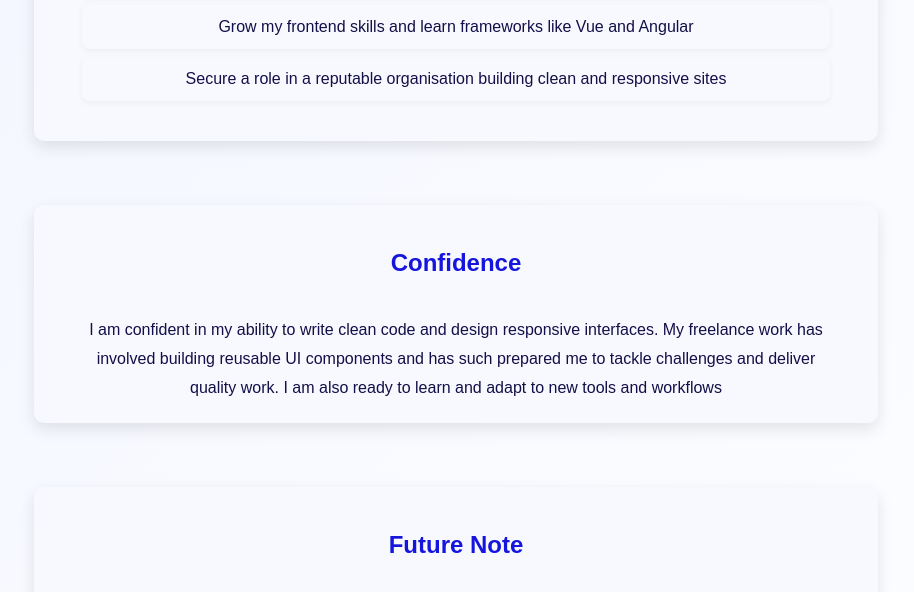
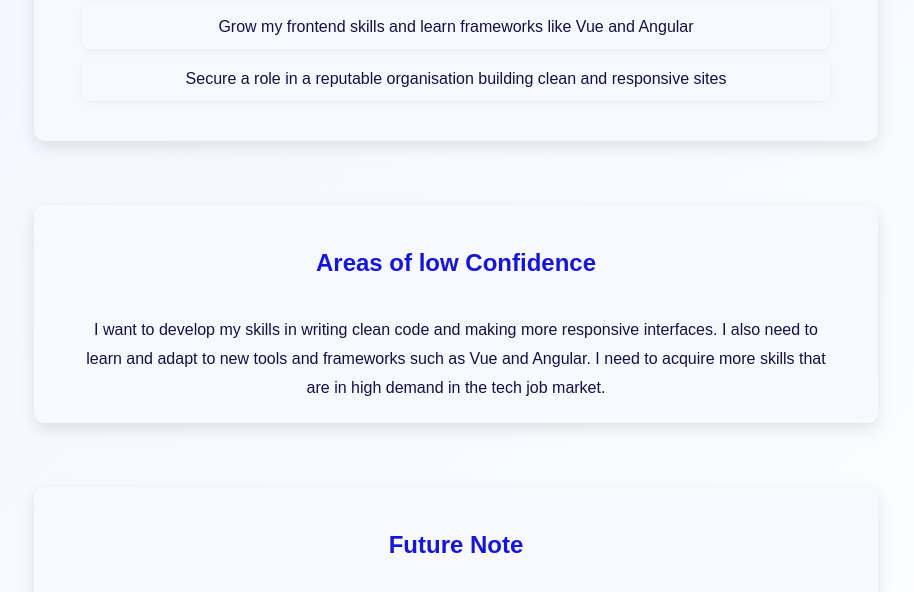
Before and after one commit to Abeem007/Profile-Card-Project, a plain HTML site: page AboutMe/AboutMe.html in a window 1280 px wide. Shown: the part 584-1176 px from the top of the page, without its empty margins (184-1098 px from the left). Drawn offline with Linux system fonts and the light colour scheme.

Commit message:
Fixed errors in the AboutMe.html file

```diff
--- a/AboutMe/AboutMe.html
+++ b/AboutMe/AboutMe.html
@@ -35,13 +35,11 @@
         </ul>
       </section>
       <section data-testid="test-about-confidence" class="about-section">
-        <header><h2>Confidence</h2></header>
+        <header><h2> Areas of low Confidence</h2></header>
         <p>
-          I am confident in my ability to write clean code and design responsive
-          interfaces. My freelance work has involved building reusable UI
-          components and has such prepared me to tackle challenges and deliver
-          quality work. I am also ready to learn and adapt to new tools and
-          workflows
+          I want to develop my skills in writing clean code and making more responsive
+          interfaces. I also need to learn and adapt to new tools and
+          frameworks such as Vue and Angular. I need to acquire more skills that are in high demand in the tech job market.
         </p>
       </section>
       <section data-testid="test-about-future-note" class="about-section">
```
